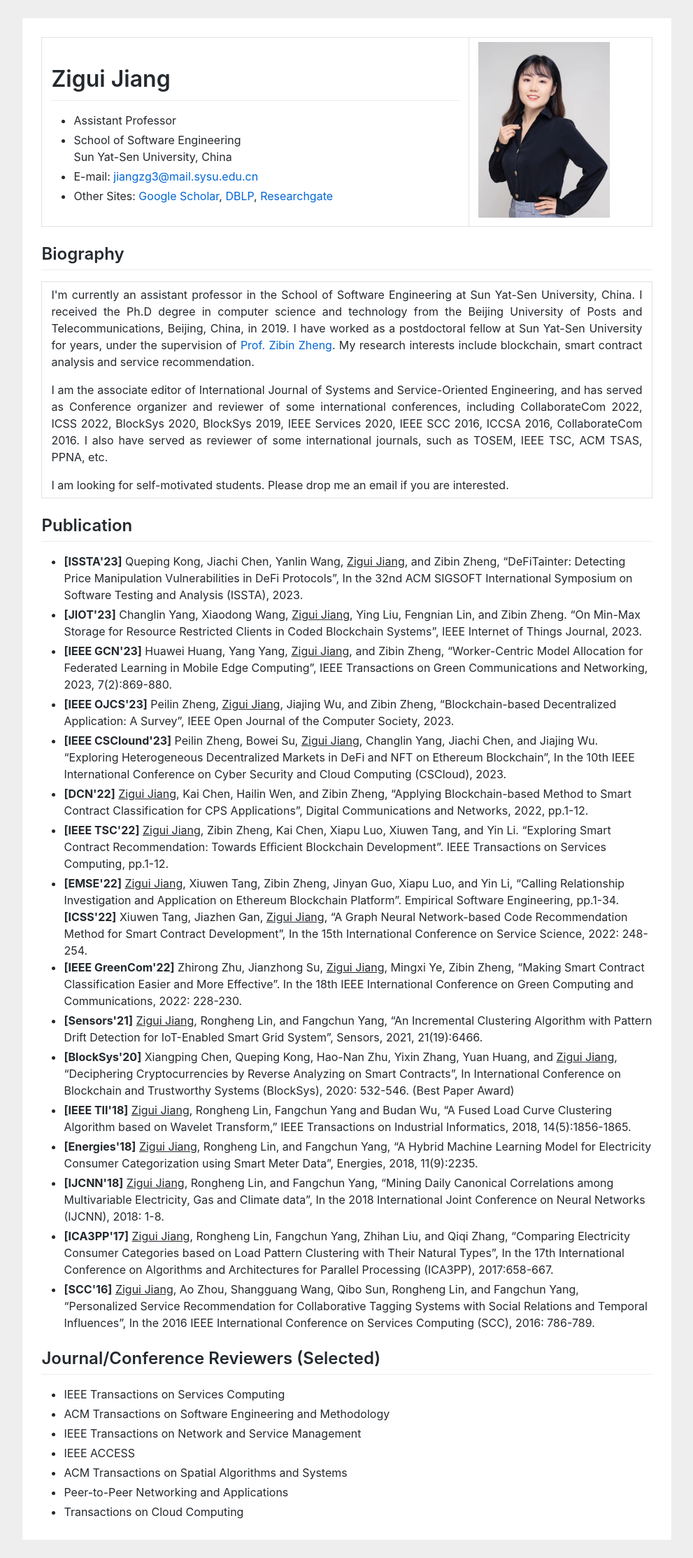
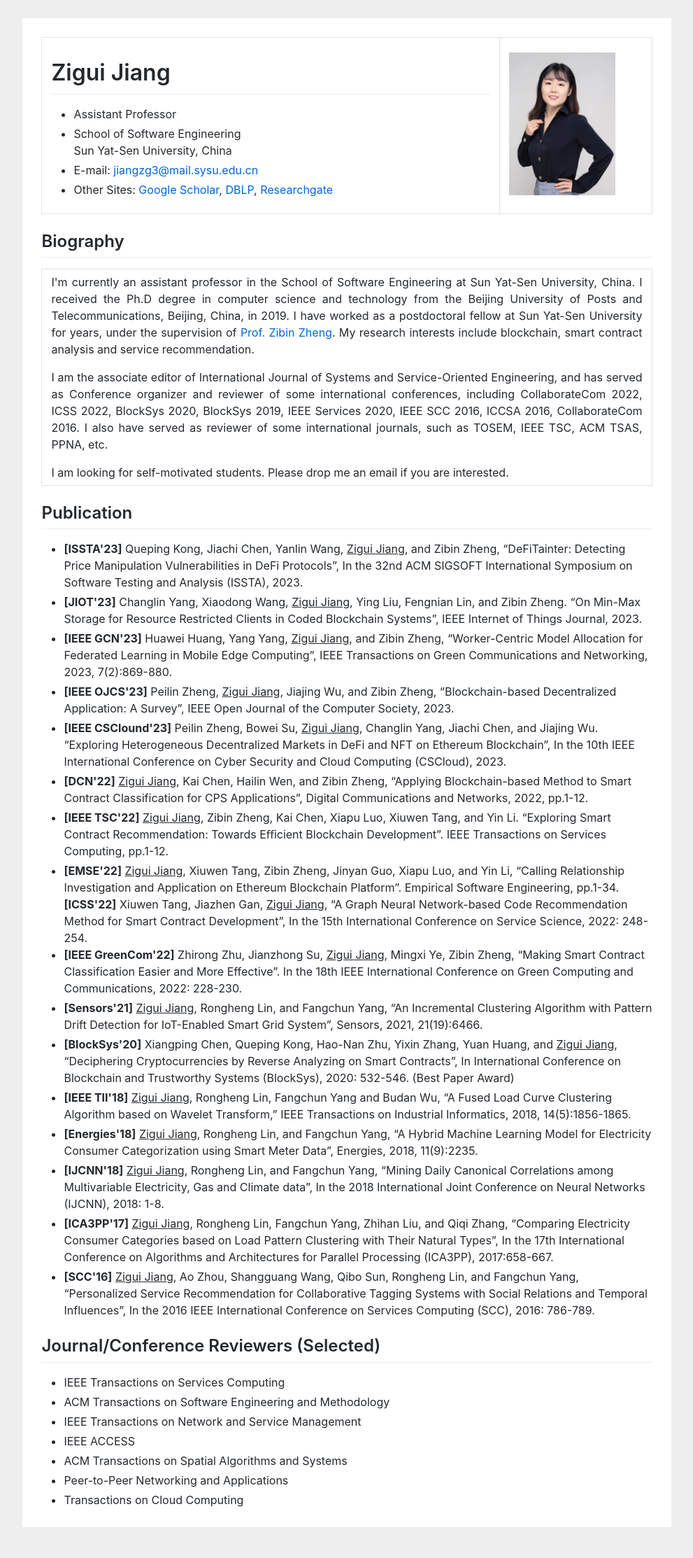
Before and after one commit to berylj/ziguijiang.github.io, a Jekyll site: the page index.html, which Jekyll copies as it is, in a window 1280 px wide. Shown: the whole page at 70% size, without its empty margins (144-1135 px from the left). Built offline with Jekyll 4.4.1, drawn with Linux system fonts in a browser that asks for light colours.

Commit message:
Update index.html

```diff
--- a/index.html
+++ b/index.html
@@ -36,7 +36,7 @@ gtag('config', 'UA-158965281-1');
 			<article class="markdown-body">
 				<table border="0" cellspacing="0" cellpadding="20" frame="void">
 				<tr>
-				<td width="70%">
+				<td width="75%">
 					<h1>Zigui Jiang</h1>
 					<ul>
 					<li>Assistant Professor</li>
@@ -51,7 +51,7 @@ gtag('config', 'UA-158965281-1');
 					</ul>
 				</td>
 
-				<td width="30%">
+				<td width="25%">
      					 <img src="/ziguijiang.jpeg" width="80%">
    				</td>
 				</tr>
```
